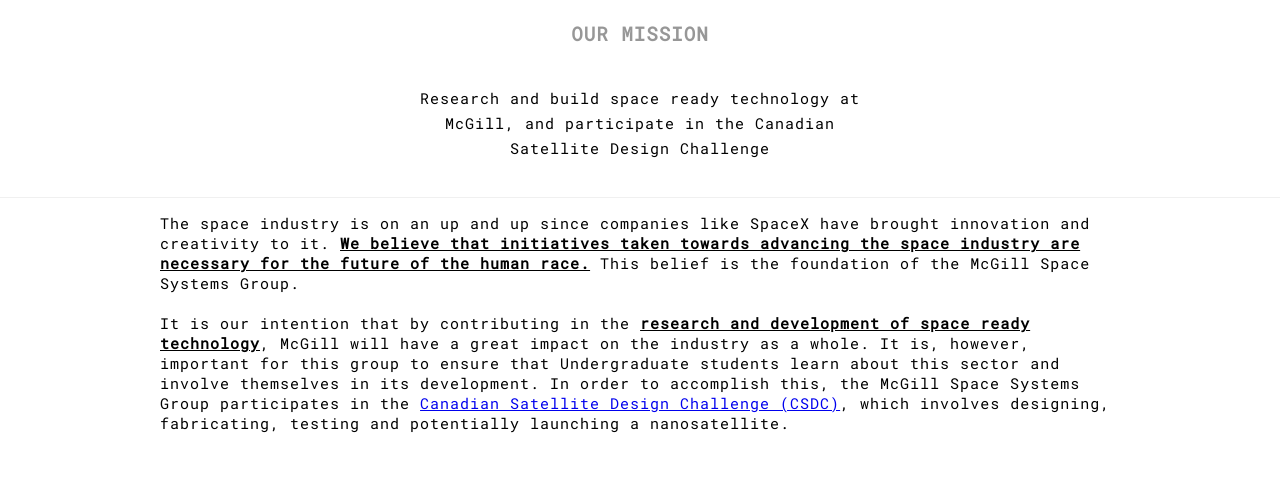
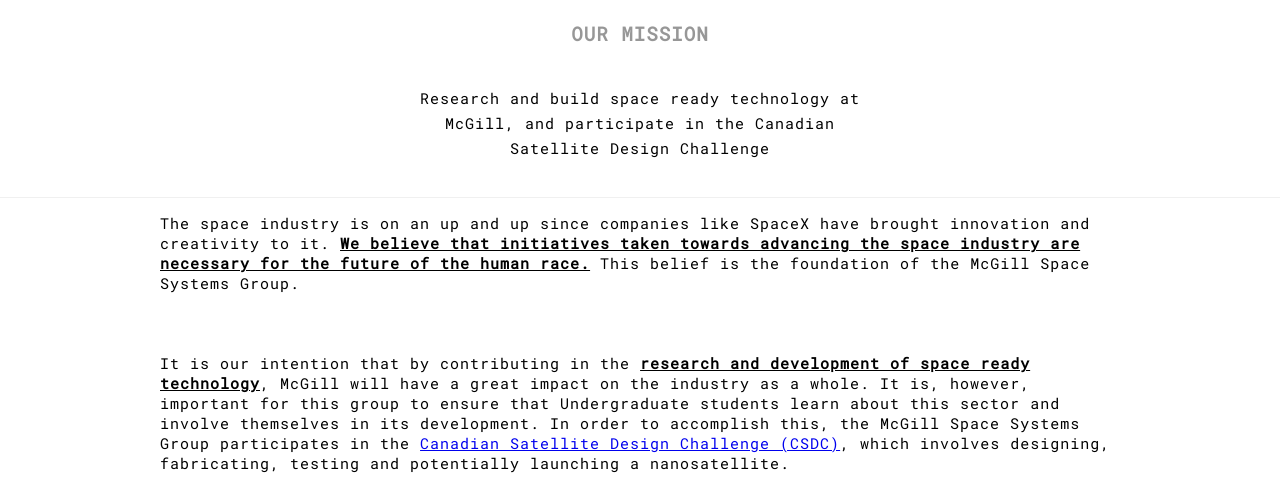
Before and after one commit to mcgillspace/landing-page, a plain HTML site: page index.html in a window 1280 px wide. Shown: the part 655-1143 px from the top of the page. Before the commit the page ends 1103 px from the top, so only its background shows below. Drawn offline with Linux system fonts and the light colour scheme.

Commit message:
Update index.html

```diff
--- a/index.html
+++ b/index.html
@@ -34,7 +34,7 @@
         <div id="landing-blurb">
             The space industry is on an up and up since companies like SpaceX have brought innovation and creativity to it.
             <b style="text-decoration:underline;">We believe that initiatives taken towards advancing the space industry are necessary for the future of the human race.</b>
-            This belief is the foundation of the McGill Space Systems Group.
+            This belief is the foundation of the McGill Space Systems Group. <br><br>
             <br><br>
             It is our intention that by contributing in the <b style="text-decoration:underline;">research and development of space ready technology</b>, McGill will have a great impact on the industry as a whole.
             It is, however, important for this group to ensure that Undergraduate students learn about this sector and involve themselves in its development.
```
